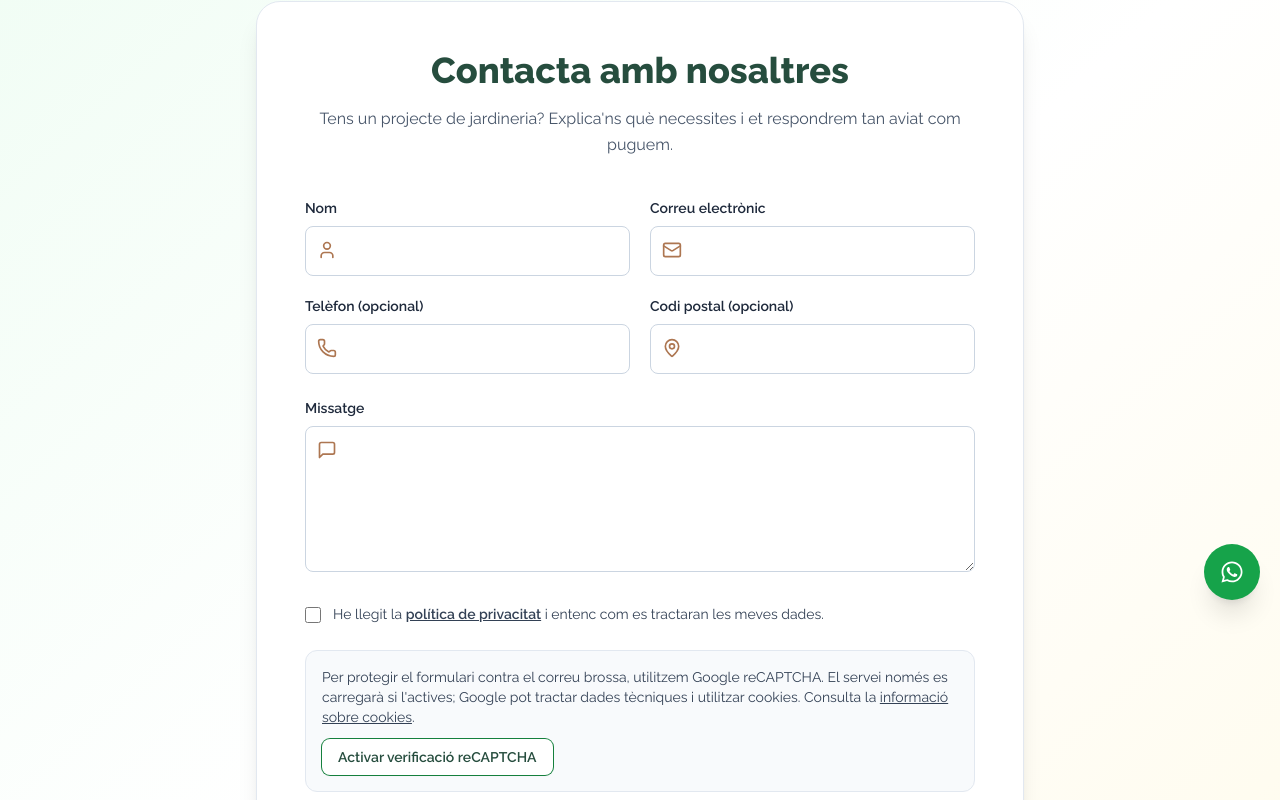
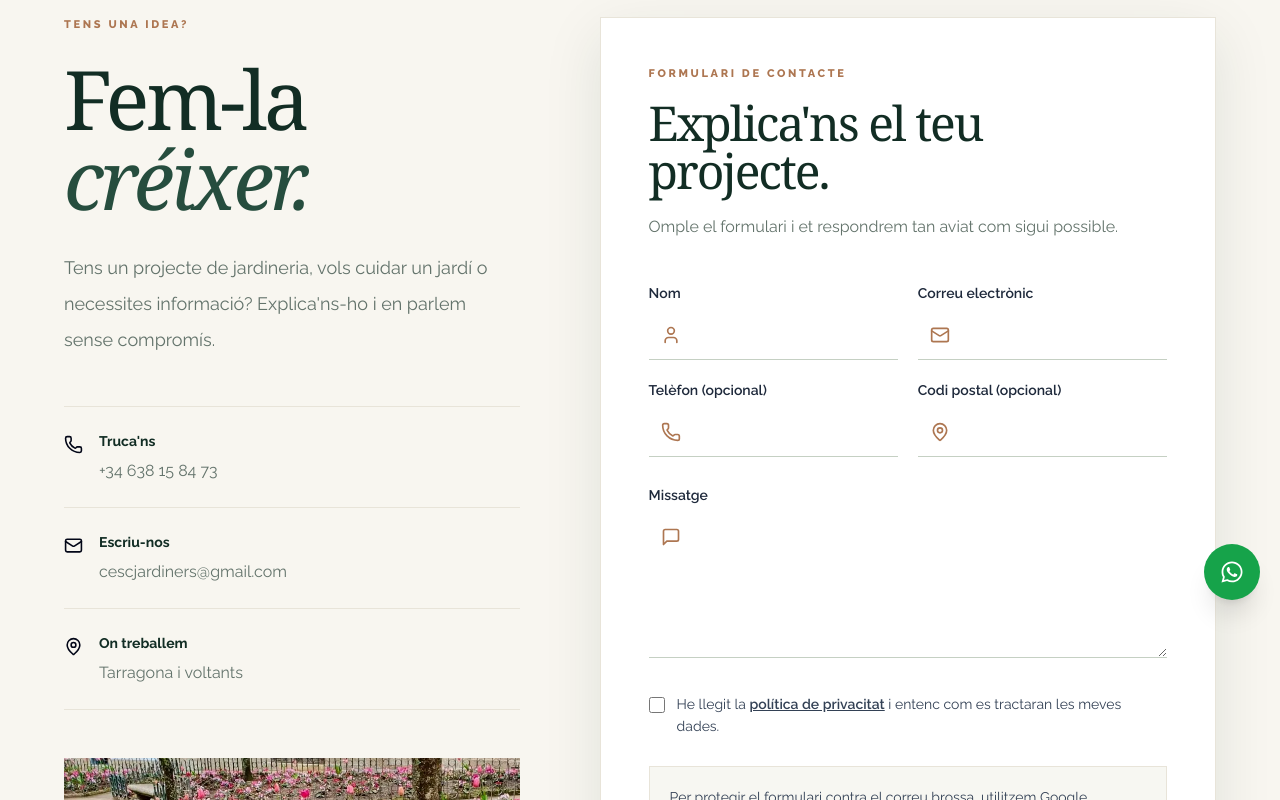
Before and after one commit to Kevin21andres/cescjardiners, a Next.js app: page /contacto in a window 1280 px wide. Shown: the part 180-980 px from the top of the page. Built offline with nearby package versions, Linux system fonts and the light colour scheme.

Commit message:
design: editorial contact page with clear local contact options

```diff
--- a/src/app/contacto/page.tsx
+++ b/src/app/contacto/page.tsx
@@ -2,6 +2,7 @@
 
 import { useEffect, useRef, useState, type ChangeEvent, type FormEvent } from "react";
 import Link from "next/link";
+import Image from "next/image";
 import { Mail, MapPin, MessageSquare, Phone, User } from "lucide-react";
 
 type RecaptchaApi = {
@@ -155,17 +156,39 @@ export default function Contacte() {
   };
 
   return (
-    <section className="bg-gradient-to-br from-green-50 via-white to-amber-50 px-5 py-16 sm:py-24">
-      <div className="mx-auto max-w-3xl rounded-3xl border border-slate-200 bg-white p-6 shadow-xl sm:p-12">
-        <h1 className="mb-4 text-center text-3xl font-extrabold text-forest-green sm:text-4xl">
-          Contacta amb nosaltres
-        </h1>
-        <p className="mb-10 text-center leading-relaxed text-slate-600">
-          Tens un projecte de jardineria? Explica'ns què necessites i et respondrem tan aviat com puguem.
-        </p>
+    <section className="bg-warm-paper px-5 py-20 sm:px-10 sm:py-28 lg:px-16">
+      <div className="mx-auto grid max-w-[1320px] gap-14 lg:grid-cols-[.85fr_1.15fr] lg:gap-20">
+        <aside>
+          <p className="site-eyebrow mb-6 text-brown-sugar">Tens una idea?</p>
+          <h1 className="font-editorial text-[clamp(3.8rem,6.4vw,7rem)] leading-[.98] text-deep-forest">
+            Fem-la <span className="italic text-forest-green">créixer.</span>
+          </h1>
+          <p className="mt-8 max-w-md text-lg leading-9 text-slate-gray">Tens un projecte de jardineria, vols cuidar un jardí o necessites informació? Explica'ns-ho i en parlem sense compromís.</p>
+          <div className="mt-12 border-t border-warm-line">
+            <a href="tel:+34638158473" className="flex items-start gap-4 border-b border-warm-line py-6 transition hover:text-brown-sugar">
+              <Phone size={19} className="mt-1 shrink-0" aria-hidden="true"/>
+              <span><strong className="block text-sm text-deep-forest">Truca'ns</strong><span className="mt-2 block text-slate-gray">+34 638 15 84 73</span></span>
+            </a>
+            <a href="mailto:cescjardiners@gmail.com" className="flex items-start gap-4 border-b border-warm-line py-6 transition hover:text-brown-sugar">
+              <Mail size={19} className="mt-1 shrink-0" aria-hidden="true"/>
+              <span><strong className="block text-sm text-deep-forest">Escriu-nos</strong><span className="mt-2 block break-all text-slate-gray">cescjardiners@gmail.com</span></span>
+            </a>
+            <div className="flex items-start gap-4 border-b border-warm-line py-6">
+              <MapPin size={19} className="mt-1 shrink-0" aria-hidden="true"/>
+              <span><strong className="block text-sm text-deep-forest">On treballem</strong><span className="mt-2 block text-slate-gray">Tarragona i voltants</span></span>
+            </div>
+          </div>
+          <div className="relative mt-12 hidden h-[350px] overflow-hidden lg:block">
+            <Image src="/images/seleccio-plantes.webp" alt="Selecció de plantes i vegetació per a jardins" fill sizes="40vw" className="object-cover"/>
+          </div>
+        </aside>
+        <div className="border border-warm-line bg-white p-6 shadow-editorial sm:p-9 xl:p-12">
+          <p className="site-eyebrow mb-4 text-brown-sugar">Formulari de contacte</p>
+          <h2 className="font-editorial mb-4 text-4xl text-deep-forest sm:text-5xl">Explica'ns el teu projecte.</h2>
+          <p className="mb-10 leading-8 text-slate-gray">Omple el formulari i et respondrem tan aviat com sigui possible.</p>
 
         {sent ? (
-          <div role="status" className="rounded-xl border border-green-200 bg-green-50 p-8 text-center">
+          <div role="status" className="border border-[#D3DACF] bg-[#ECF2E9] p-8 text-center">
             <h2 className="mb-3 text-2xl font-bold text-green-800">Missatge enviat correctament!</h2>
             <p className="text-green-900">Gràcies per contactar. Et respondrem ben aviat.</p>
             <button type="button" onClick={() => { setSent(false); setPrivacyRead(false); setCaptchaEnabled(false); setCaptchaStatus("idle"); captchaWidgetId.current = null; }} className="mt-6 rounded-full bg-forest-green px-5 py-2 font-semibold text-white hover:bg-green-800">
@@ -173,7 +196,7 @@ export default function Contacte() {
             </button>
           </div>
         ) : (
-          <form onSubmit={submit} className="space-y-6">
+          <form onSubmit={submit} className="space-y-7">
             <div className="grid gap-5 sm:grid-cols-2">
               {fields.map((field) => (
                 <div key={field.name}>
@@ -183,7 +206,7 @@ export default function Contacte() {
                     <input id={field.name} name={field.name} type={field.type} required={field.required}
                       maxLength={field.maxLength} autoComplete={field.autoComplete}
                       value={form[field.name]} onChange={change}
-                      className="w-full rounded-lg border border-slate-300 bg-white py-3 pl-11 pr-4 text-slate-950 placeholder:text-slate-500 focus:border-forest-green focus:outline-none focus:ring-2 focus:ring-green-200"
+                      className="w-full rounded-none border-0 border-b border-[#C5D0C3] bg-transparent py-3 pl-11 pr-4 text-slate-950 placeholder:text-slate-500 focus:border-forest-green focus:outline-none focus:ring-0"
                     />
                   </div>
                 </div>
@@ -196,7 +219,7 @@ export default function Contacte() {
                 <MessageSquare aria-hidden="true" className="absolute left-3 top-3.5 h-5 w-5 text-brown-sugar" />
                 <textarea name="missatge" id="missatge" required rows={5} maxLength={5000}
                   value={form.missatge} onChange={change}
-                  className="w-full rounded-lg border border-slate-300 bg-white py-3 pl-11 pr-4 text-slate-950 focus:border-forest-green focus:outline-none focus:ring-2 focus:ring-green-200"
+                  className="w-full rounded-none border-0 border-b border-[#C5D0C3] bg-transparent py-3 pl-11 pr-4 text-slate-950 focus:border-forest-green focus:outline-none focus:ring-0"
                 />
               </div>
             </div>
@@ -212,11 +235,11 @@ export default function Contacte() {
               <span>He llegit la <Link href="/politica-de-privacidad" className="font-semibold underline hover:text-forest-green">política de privacitat</Link> i entenc com es tractaran les meves dades.</span>
             </label>
 
-            <div className="rounded-xl border border-slate-200 bg-slate-50 p-4">
+            <div className="border border-warm-line bg-[#F7F7F2] p-5">
               {!captchaEnabled ? (
                 <>
                   <p className="mb-3 text-sm text-slate-700">Per protegir el formulari contra el correu brossa, utilitzem Google reCAPTCHA. El servei només es carregarà si l'actives; Google pot tractar dades tècniques i utilitzar cookies. Consulta la <Link href="/politica-de-cookies" className="underline">informació sobre cookies</Link>.</p>
-                  <button type="button" onClick={activateCaptcha} className="rounded-lg bg-white px-4 py-2 text-sm font-semibold text-forest-green shadow-sm ring-1 ring-green-700 hover:bg-green-50">Activar verificació reCAPTCHA</button>
+                  <button type="button" onClick={activateCaptcha} className="rounded-full bg-white px-5 py-2.5 text-sm font-semibold text-forest-green shadow-sm ring-1 ring-forest-green hover:bg-green-50">Activar verificació reCAPTCHA</button>
                 </>
               ) : (
                 <>
@@ -235,7 +258,7 @@ export default function Contacte() {
             {error && <p role="alert" className="rounded-lg bg-red-50 p-3 text-sm font-medium text-red-700">{error}</p>}
 
             <button type="submit" disabled={sending || captchaStatus !== "ready"}
-              className="w-full rounded-full bg-brown-sugar px-7 py-3.5 font-bold text-white shadow-md transition hover:bg-forest-green focus-visible:outline focus-visible:outline-2 focus-visible:outline-offset-4 focus-visible:outline-forest-green disabled:cursor-not-allowed disabled:opacity-60 sm:w-auto">
+              className="w-full rounded-full bg-deep-forest px-8 py-4 font-bold text-white shadow-md transition hover:bg-forest-green focus-visible:outline focus-visible:outline-2 focus-visible:outline-offset-4 focus-visible:outline-forest-green disabled:cursor-not-allowed disabled:opacity-60 sm:w-auto">
               {sending ? "Enviant missatge…" : "Enviar missatge"}
             </button>
 
@@ -244,6 +267,7 @@ export default function Contacte() {
             </p>
           </form>
         )}
+        </div>
       </div>
     </section>
   );
```
